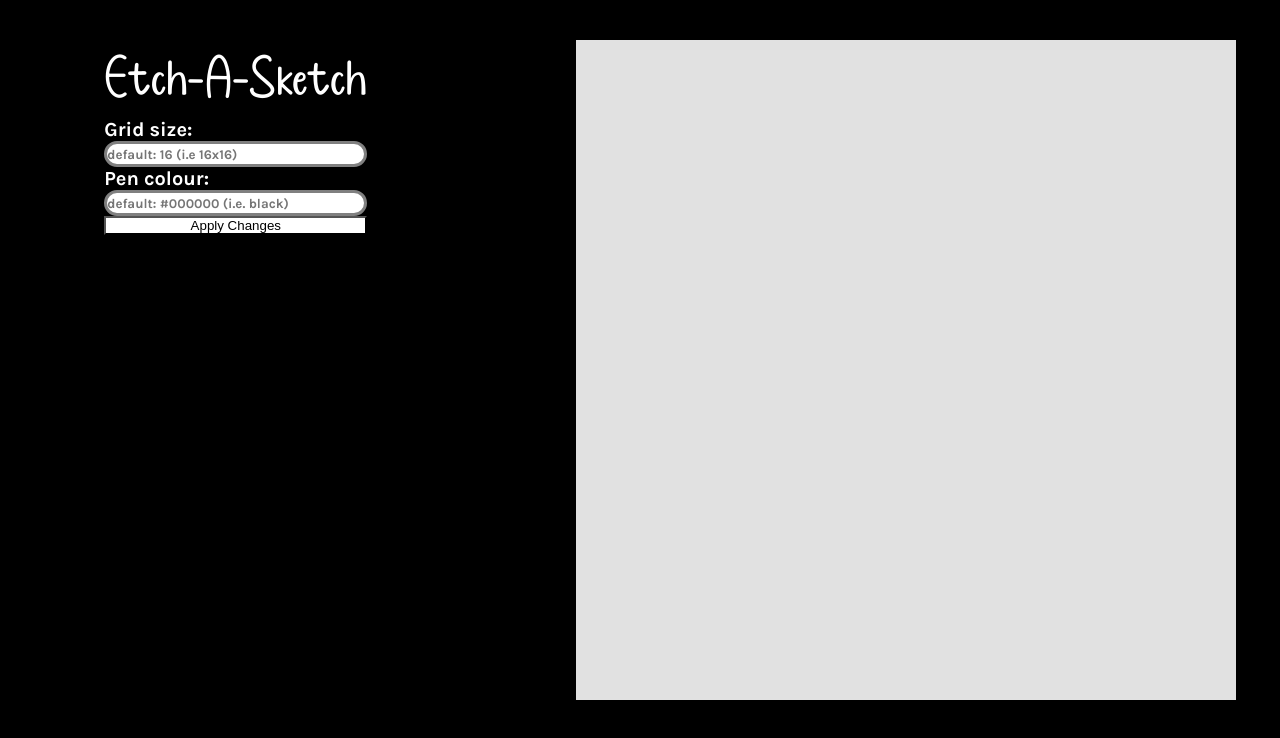
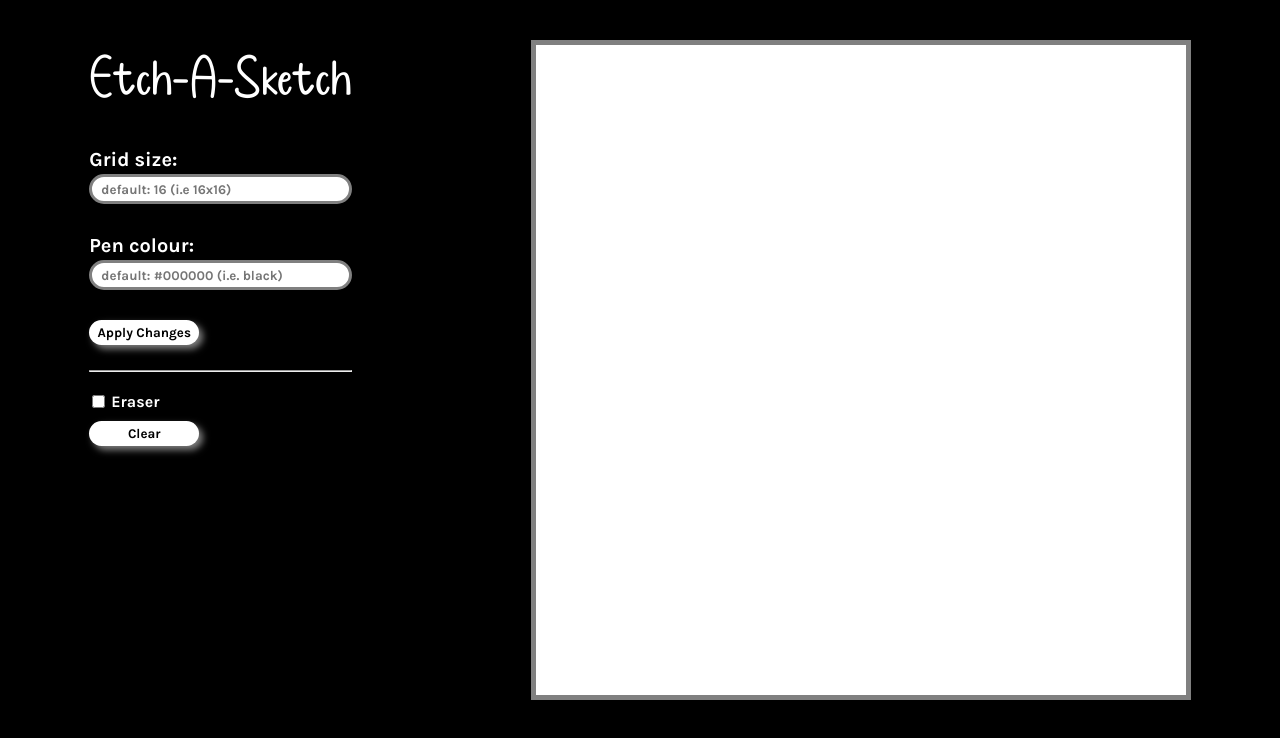
Before and after one commit to harshal2804/etch-a-sketch, a plain HTML site: page index.html in a window 1280 px wide. Both pictures are taken after a click on the button "Apply Changes". Drawn offline with Linux system fonts and the light colour scheme.

Commit message:
added basic features

```diff
--- a/index.html
+++ b/index.html
@@ -16,6 +16,12 @@
             <div class="pen--color--text">Pen colour: </div>
             <input class="pen--color" id="penColor" type="text" placeholder="default: #000000 (i.e. black)">
             <button class="changes" id="change">Apply Changes</button>
+            <hr>
+            <div class="eraser">
+                <input type="checkbox" name="eraser" id="eraser" class="eraser--checkbox">
+                <label for="eraser" class="eraser--text">Eraser</label>
+            </div>
+            <button class="changes" id="clear">Clear</button>
         </div>
         <div class="container"></div>
     </div>
--- a/index.js
+++ b/index.js
@@ -1,33 +1,35 @@
+let container = document.getElementsByClassName("container")
 let gridSize = document.getElementById("gridSize")
 let penColor = document.getElementById("penColor")
 let applychanges = document.getElementById("change")
-let container = document.querySelector('.container')
+let eraser = document.getElementById("eraser")
+let clear = document.getElementById("clear")
 
-let size
+let currentSize
 let color = "#000000"
 if(gridSize.value==""){
-    size = 16
+    currentSize = 16
 }
 else if(gridSize.value<=0){
     alert("Grid size cannot be negative or zero!")
-    size = gridSize.value
+    currentSize = gridSize.value
 }
 else if(gridSize.value>=100){
     alert("Grid size should not exceed 100!")
-    size = gridSize.value
+    currentSize = gridSize.value
 }
-console.log(size)
-let gridItemSize = `${660/size}px `
-container.style.gridTemplateRows = gridItemSize.repeat(size)
-container.style.gridTemplateColumns = gridItemSize.repeat(size)
 
-for(let i=0; i<size*size; i++)
+let gridItemSize = `${650/currentSize}px `
+container[0].style.gridTemplateRows = gridItemSize.repeat(currentSize)
+container[0].style.gridTemplateColumns = gridItemSize.repeat(currentSize)
+
+for(let i=0; i<currentSize*currentSize; i++)
 {
     let divElement = document.createElement('div')
     divElement.setAttribute('class','item')
     divElement.addEventListener('mouseover', changeBgcolor)
     divElement.addEventListener('click', changeBgcolor)
-    container.appendChild(divElement)
+    container[0].appendChild(divElement)
 }
 
 let mouseDown = false
@@ -40,7 +42,57 @@ function changeBgcolor(e) {
     }
 }
 
+function clearBg() {
+    for(let i=0; i<currentSize*currentSize; i++)
+    {
+        container[0].childNodes[i].style.backgroundColor = 'white'
+    }
+}
+
 applychanges.onclick = () => {
-    size = gridSize.value
     color = penColor.value
+    if(gridSize.value==""){
+        currentSize = 16
+    }
+    else if(gridSize.value<=0){
+        alert("Grid currentSize cannot be negative or zero!")
+    }
+    else if(gridSize.value>100){
+        alert("Grid currentSize should not exceed 100!")
+    }
+    else{
+        if(currentSize!==gridSize.value){
+            console.log(currentSize)
+            clearBg()
+        }
+        currentSize = gridSize.value
+    }
+
+    let gridItemSize = `${650/currentSize}px `
+    container[0].style.gridTemplateRows = gridItemSize.repeat(currentSize)
+    container[0].style.gridTemplateColumns = gridItemSize.repeat(currentSize)
+
+    for(let i=0; i<currentSize*currentSize; i++)
+    {
+        let divElement = document.createElement('div')
+        divElement.setAttribute('class','item')
+        divElement.addEventListener('mouseover', changeBgcolor)
+        divElement.addEventListener('click', changeBgcolor)
+        container[0].appendChild(divElement)
+    }
 }
+
+clear.onclick = () => {
+    clearBg()
+}
+
+let prevColor
+eraser.addEventListener('change',() => {
+    if(eraser.checked){
+        prevColor = color
+        color = 'white'
+    }
+    else{
+        color = prevColor
+    }
+})
--- a/style.css
+++ b/style.css
@@ -3,7 +3,7 @@
 * {
     margin: 0;
     padding: 0;
-    background-color: black;
+    background-color: rgb(0, 0, 0);
 }
 
 @font-face {
@@ -13,15 +13,14 @@
 
 .container{
     background-color: black;
-    height: 600px;
-    width: 600px;
+    height: 650px;
+    width: 650px;
     display: grid;
-    grid-template-rows: 41.25px;
-    grid-template-columns: 41.25px;
+    border: 5px solid grey;
 }
 
 .item{
-    background-color: rgb(225, 225, 225);
+    background-color: rgb(255, 255, 255);
 }
 
 .main{
@@ -42,12 +41,16 @@
 }
 
 .grid--size--text{
+    margin-top: 30px;
     color: white;
     font-family: 'Karla';
     font-size: 20px;
 }
 
 .grid--size{
+    margin-top: 3px;
+    padding: 2px;
+    padding-left: 9px;
     background-color: white;
     font-family: 'karla';
     height: 20px;
@@ -56,12 +59,16 @@
 }
 
 .pen--color--text{
+    margin-top: 30px;
     color: white;
     font-family: 'Karla';
     font-size: 20px;
 }
 
 .pen--color{
+    margin-top: 3px;
+    padding: 2px;
+    padding-left: 9px;
     background-color: white;
     font-family: 'karla';
     height: 20px;
@@ -70,5 +77,39 @@
 }
 
 .changes{
+    margin-top: 30px;
+    margin-bottom: 25px;
+    padding: 5px;
     background-color: white;
+    font-family: 'Karla';
+    width: 110px;
+    cursor: pointer;
+    border: none;
+    border-radius: 30px;
+    box-shadow: 4px 4px 7px  grey;
 }
+
+.changes:hover{
+    background-color: rgb(215, 215, 215);
+}
+
+.changes:active{
+    box-shadow: inset 5px 5px 10px -3px rgb(0, 0, 0)
+}
+
+.eraser{
+    margin-top: 20px;
+    margin-left: 3px;
+    display: flex;
+    justify-content: left;
+}
+
+.eraser--text{
+    margin-left: 6px;
+    color: white;
+    font-family: 'karla';
+}
+
+#clear{
+    margin-top: 10px;
+}
```
